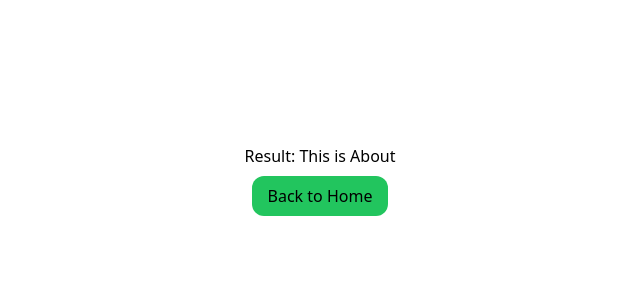
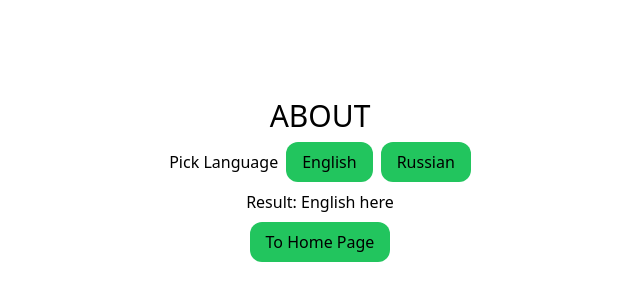
Before and after one commit to ryanpratama14/i18next-learn, a React (Vite) app: page /en/about in a window 1280 px wide. Shown: the part 220-520 px from the top of the page, without its empty margins (320-960 px from the left). Built offline with nearby package versions, Linux system fonts and the light colour scheme.

Commit message:
adjusted

```diff
--- a/src/pages/About.tsx
+++ b/src/pages/About.tsx
@@ -1,13 +1,38 @@
 import { useTranslation } from "react-i18next";
 import { useNavigate } from "react-router-dom";
+import { languages, removeLangPrefix } from "../utils/i18n";
 
 export default function About(): React.JSX.Element {
-  const { t } = useTranslation();
+  const { t, i18n } = useTranslation();
   const navigate = useNavigate();
+
+  const changeLng = (lng: string): void => {
+    i18n.changeLanguage(lng);
+    const currentPathname = window.location.pathname;
+    const newPathname = `/${lng}${removeLangPrefix(currentPathname)}`;
+    if (currentPathname !== newPathname) {
+      window.location.replace(newPathname);
+    }
+  };
+
   return (
-    <main className="min-h-screen flex flex-col gap-2 items-center justify-center">
-      <p>Result: {t("about")}</p>
-      <button onClick={() => navigate("/")}>Back to Home</button>
+    <main className="min-h-screen flex flex-col gap-2 justify-center items-center">
+      <h1 className="text-3xl">ABOUT</h1>
+      <section className="flex gap-2 items-center">
+        <h2>Pick Language</h2>
+        {languages.map((lang) => {
+          return (
+            <button
+              key={lang.language}
+              onClick={() => changeLng(lang.language)}
+            >
+              {lang.label}
+            </button>
+          );
+        })}
+      </section>
+      <p>Result: {t("gagah")}</p>
+      <button onClick={() => navigate("/")}>To Home Page</button>
     </main>
   );
 }
```
